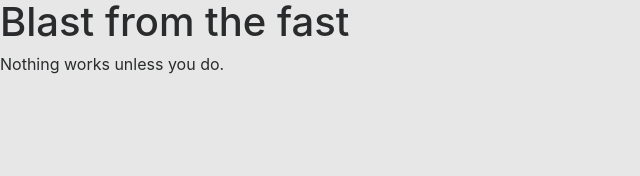
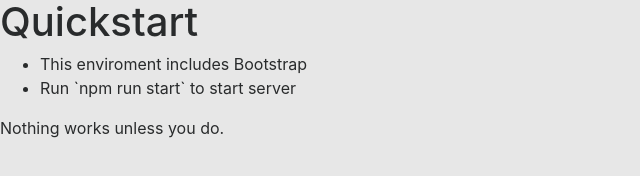
Before and after one commit to patrickbower/svg-tests, a website: page index.html in a window 1280 px wide. Shown: the whole page, without its empty margins (0-640 px from the left). Drawn offline with nearby package versions, Linux system fonts and the light colour scheme.

Commit message:
Bootstrap index file
Remove traces of extracted project

```diff
--- a/index.html
+++ b/index.html
@@ -2,14 +2,18 @@
 <html lang="en">
 <head>
   <meta charset="UTF-8">
-  <title>Blast from the fast</title>
+  <title>Quickstart</title>
   <link rel="shortcut icon" type="image/x-icon" href="assets/favicon.ico">
   <link rel="stylesheet" href="https://maxcdn.bootstrapcdn.com/bootstrap/4.0.0-alpha.6/css/bootstrap.min.css" integrity="sha384-rwoIResjU2yc3z8GV/NPeZWAv56rSmLldC3R/AZzGRnGxQQKnKkoFVhFQhNUwEyJ" crossorigin="anonymous">
   <link rel="stylesheet" href="styles.css">
   <script src="scripts.js" charset="utf-8"></script>
 </head>
 <body>
-  <h1>Blast from the fast</h1>
+  <h1>Quickstart</h1>
+  <ul>
+    <li>This enviroment includes Bootstrap</li>
+    <li>Run `npm run start` to start server</li>
+  </ul>
   <p>Nothing works unless you do.</p>
 </body>
 </html>
```
